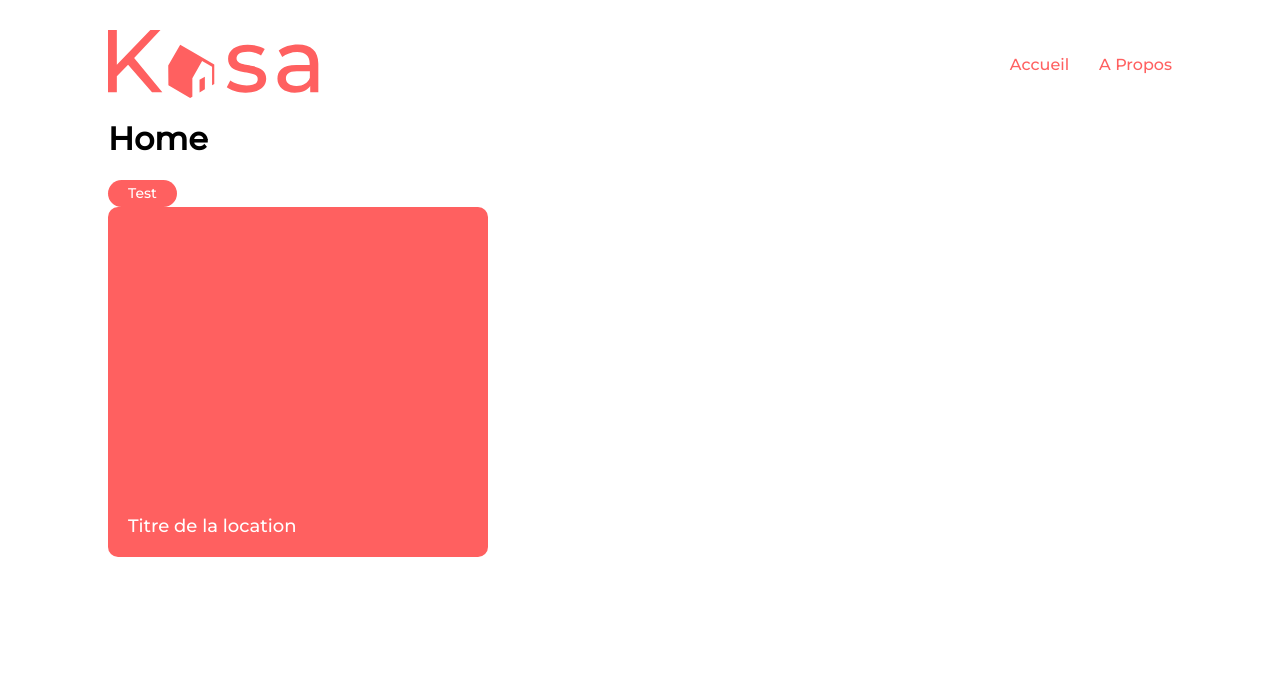
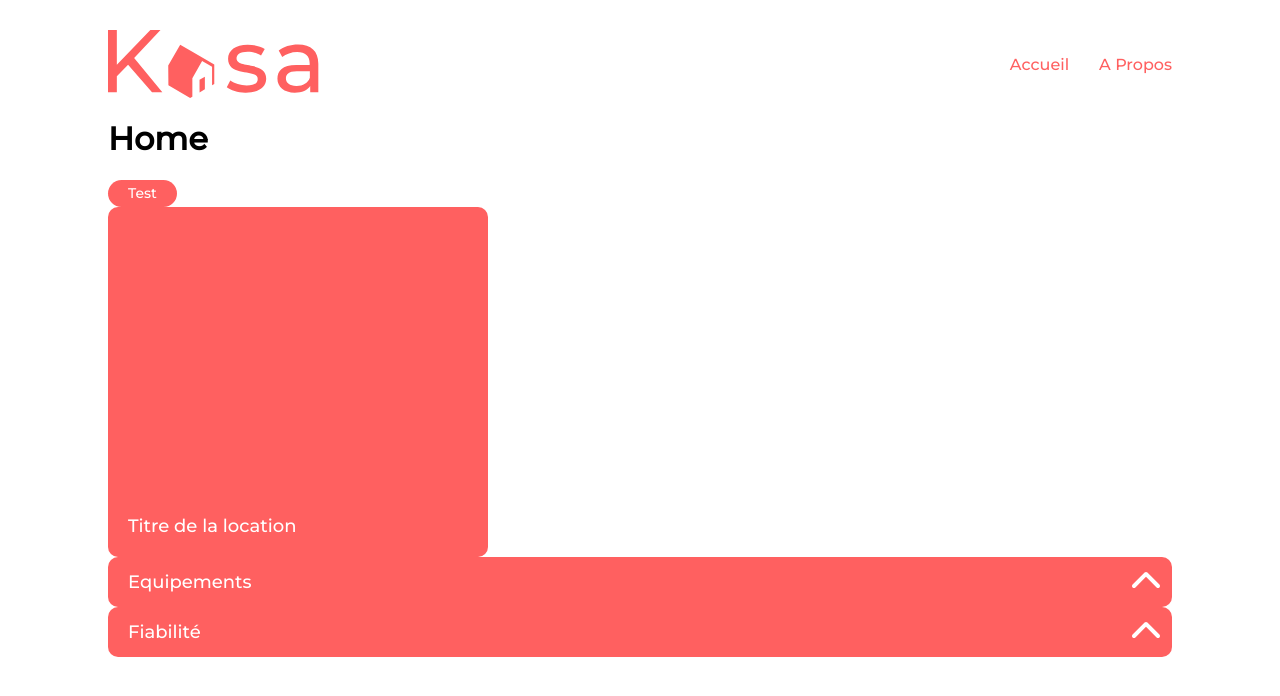
Before and after one commit to AymericFelisiak/kasa, a React (Create React App) app: page / in a window 1280 px wide. Shown: the top 696 px of the page. Built offline with nearby package versions, Linux system fonts and the light colour scheme.

Commit message:
Added 2 drop-down components

```diff
--- a/package.json
+++ b/package.json
@@ -3,6 +3,10 @@
   "version": "0.1.0",
   "private": true,
   "dependencies": {
+    "@fortawesome/fontawesome-svg-core": "^6.4.2",
+    "@fortawesome/free-regular-svg-icons": "^6.4.2",
+    "@fortawesome/free-solid-svg-icons": "^6.4.2",
+    "@fortawesome/react-fontawesome": "^0.2.0",
     "@testing-library/jest-dom": "^5.17.0",
     "@testing-library/react": "^13.4.0",
     "@testing-library/user-event": "^13.5.0",
--- /dev/null
+++ b/src/components/drop-down-list/DropDownList.js
@@ -0,0 +1,24 @@
+import React, { useState } from "react";
+import { FontAwesomeIcon } from "@fortawesome/react-fontawesome";
+import { faChevronUp, faCircleChevronUp } from "@fortawesome/free-solid-svg-icons";
+
+export default function DropDownList({ title, equipments }) {
+
+    const [open, setOpen] = useState(false);
+
+	return (
+		<div class="drop-down-wrapper">
+			<div className={`drop-down-header ${open? 'active' : 'inactive'}`} onClick={() => {setOpen(!open)}}>
+				<h2>{title}</h2>
+                <FontAwesomeIcon icon={faChevronUp}/>
+			</div>
+			<div className={`drop-down-content-wrapper ${open? 'active' : 'inactive'}`}>
+				<div class="drop-down-content">
+					{equipments.map((equipment) => {
+						return <p>{equipment}</p>;
+					})}
+				</div>
+			</div>
+		</div>
+	);
+}
--- /dev/null
+++ b/src/components/drop-down-text/DropDownText.js
@@ -0,0 +1,22 @@
+import React, { useState } from "react";
+import { FontAwesomeIcon } from "@fortawesome/react-fontawesome";
+import { faChevronUp } from "@fortawesome/free-solid-svg-icons";
+
+export default function DropDownText({ title, text }) {
+
+    const [open, setOpen] = useState(false);
+
+	return (
+		<div class="drop-down-wrapper">
+			<div className={`drop-down-header ${open? 'active' : 'inactive'}`} onClick={() => {setOpen(!open)}}>
+				<h2>{title}</h2>
+				<FontAwesomeIcon icon={faChevronUp} />
+			</div>
+			<div className={`drop-down-content-wrapper ${open? 'active' : 'inactive'}`}>
+				<div class="drop-down-content">
+					<p>{text}</p>
+				</div>
+			</div>
+		</div>
+	);
+}
--- a/src/pages/home/Home.js
+++ b/src/pages/home/Home.js
@@ -1,13 +1,30 @@
 import React from 'react'
-import Tag from '../../components/navbar/Tag'
-import Thumbnail from '../../components/navbar/Thumbnail'
+import Tag from '../../components/tag/Tag'
+import Thumbnail from '../../components/thumbnail/Thumbnail'
+import DropDownList from '../../components/drop-down-list/DropDownList'
+import DropDownText from '../../components/drop-down-text/DropDownText'
 
 export default function Home() {
+    const test = {
+        "description": "Au coeur du quartier historique du Marais, cet appartement est idéal pour un couple à la découverte de Paris. Situé sur la rue de Rivoli, il est à 5 minutes du Louvre.",
+        "equipments": [
+        "Télévision",
+        "Four",
+        "Frigo",
+        "Hotte",
+        "Wi-fi",
+        "Micro-Ondes"
+    ]};
+
+
+
     return (
         <div>
             <h1>Home</h1>
             <Tag name="Test"/>
             <Thumbnail/>
+            <DropDownList title={"Equipements"} equipments={test.equipments}/>
+            <DropDownText title={"Fiabilité"} text="Au coeur du quartier historique du Marais, cet appartement est idéal pour un couple à la découverte de Paris. Situé sur la rue de Rivoli, il est à 5 minutes du Louvre."/>
         </div>
     )
 }
--- a/src/styles/sass/abstract/_colors.scss
+++ b/src/styles/sass/abstract/_colors.scss
@@ -1 +1,2 @@
 $primary-color: #FF6060;
+$secondary-color: #F6F6F6;
--- /dev/null
+++ b/src/styles/sass/components/_drop-down-list.scss
@@ -0,0 +1,58 @@
+@use "../abstract/colors";
+
+.drop-down-wrapper {
+	.drop-down-header {
+		display: flex;
+		justify-content: space-between;
+		align-items: center;
+		background-color: colors.$primary-color;
+		height: 50px;
+		border-radius: 10px;
+		padding: 0px 10px 0px 20px;
+
+		h2 {
+			font-size: 18px;
+			font-weight: 500;
+			color: white;
+		}
+
+		svg {
+			width: 32px;
+			height: 32px;
+			color: white;
+            transition: 0.2s ease-in-out;
+		}
+
+        &.active {
+            svg {
+
+                transform: rotate(-180deg);
+            }
+        }
+	}
+
+	.drop-down-content-wrapper {
+		display: none;
+		background-color: colors.$secondary-color;
+		border-radius: 10px;
+		padding: 30px 10px 30px 20px;
+
+		.drop-down-content {
+			display: flex;
+			flex-direction: column;
+			row-gap: 5px;
+
+			p {
+				font-size: 18px;
+				font-weight: 400;
+				margin-block-start: 0em;
+				margin-block-end: 0em;
+				color: colors.$primary-color;
+			}
+		}
+
+		&.active {
+			display: block;
+		}
+	}
+}
--- a/src/styles/sass/style.scss
+++ b/src/styles/sass/style.scss
@@ -2,6 +2,7 @@
 @use 'layout/header';
 @use 'components/tag';
 @use 'components/thumbnail';
+@use 'components/drop-down-list';
 
 html {
     font-family: variables.$font;
```
Also changed, not shown: src/components/tag/Tag.js (renamed from src/components/navbar/Tag.js), src/components/thumbnail/Thumbnail.js (renamed from src/components/navbar/Thumbnail.js), 1 other file (tests, documents, lock files or other folders).
